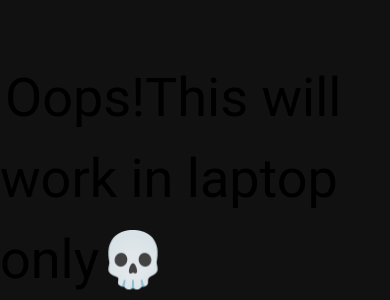
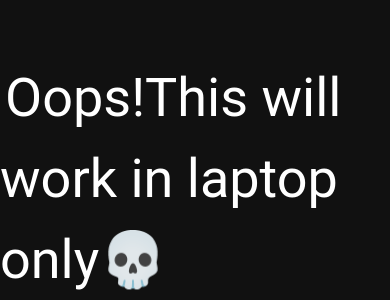
Before and after one commit to siddakbagga13/Tribute-page, a plain HTML site: page index.html in a window 390 px wide. Shown: the part 757-1057 px from the top of the page. Drawn offline with Linux system fonts and the light colour scheme; a web font is replaced by a local one.

Commit message:
Update style.css

```diff
--- a/style.css
+++ b/style.css
@@ -156,8 +156,8 @@ div{
 }
 .resp{
     display: inline;
-    margin-top: 5em;
-    color: black;
+    margin-top: 100px;
+    color: white;
     font-family: 'Roboto', sans-serif;
     font-size: 3em;
     padding: 5px;
```
